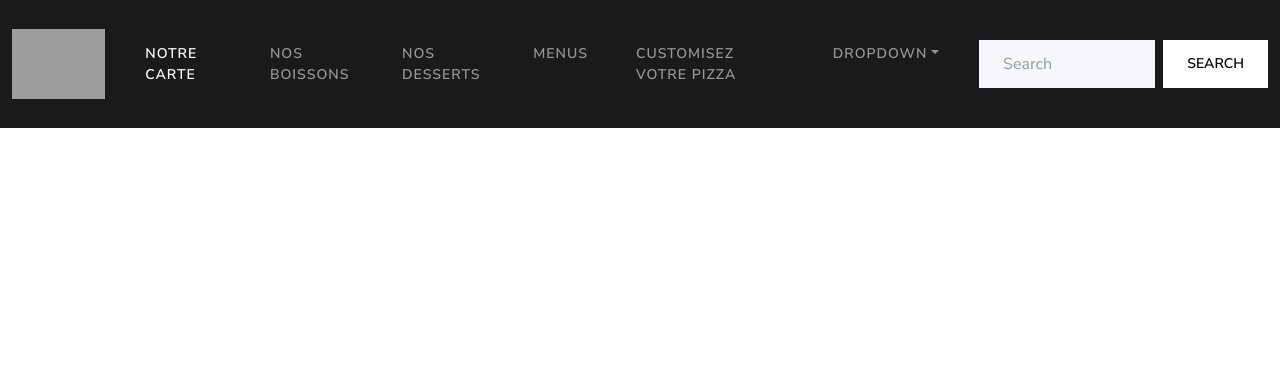
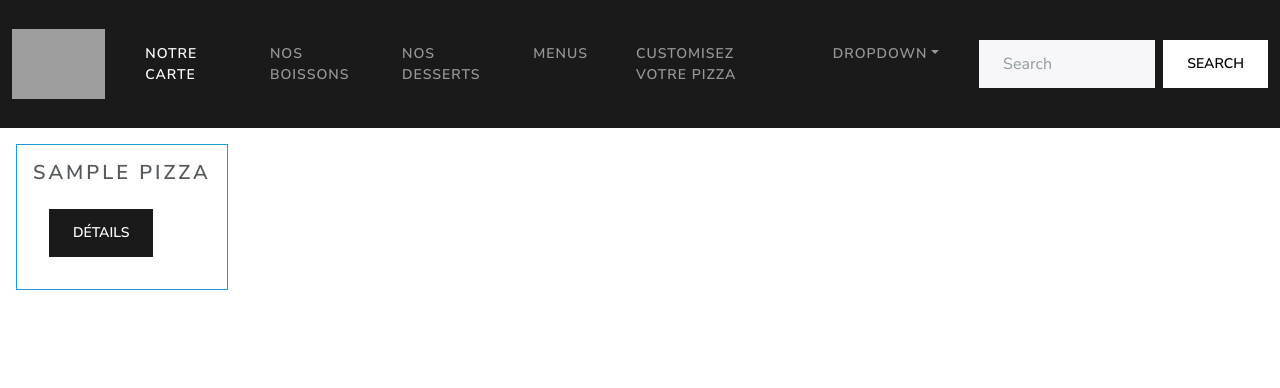
Before and after one commit to Talicke/pizzeriaSymfony, a PHP site: template templates/pizza/index.html.twig in a window 1280 px wide. Shown: the top 388 px of the page. Run offline with PHP 8.4, Linux system fonts and the light colour scheme; the template is opened without the code that fills it: most values are stand-ins (such as "Sample title", 1, 10 or a date in 2020); some libraries are stand-ins or nearby versions; grey boxes are pictures that could not be loaded.

Commit message:
liste des pizzas

```diff
--- a/templates/pizza/index.html.twig
+++ b/templates/pizza/index.html.twig
@@ -3,4 +3,32 @@
 {% block title %}Hello PizzaController!{% endblock %}
 
 {% block body %}
+<div class="d-flex flex-warp">
+{% for pizza in pizzas %}
+    <div class="card border-info m-3" id="card{{pizza.id}}"style="max-width: 20rem;">
+    <img href="{{pizza.imgPizza}}">
+    <div class="card-body">
+    <h4 class="card-title">{{pizza.namePizza}}</h4>
+        <p class="card-text" id="desc{{pizza.id}}" style="display: none;">{{pizza.descPizza}}</p>
+        <button class="btn btn-primary m-3" id="show{{pizza.id}}">détails</button>
+    </div>
+    </div>
+
+    <script>
+        let btn{{pizza.id}} = document.querySelector("#show{{pizza.id}}")
+        let desc{{pizza.id}} = document.querySelector("#desc{{pizza.id}}")
+        let state{{pizza.id}}= false;
+        btn{{pizza.id}}.addEventListener("click", function(){
+            if (state{{pizza.id}} == false){
+                desc{{pizza.id}}.style.display ="flex";
+                state{{pizza.id}} = true;
+            }else if (state{{pizza.id}} == true){
+                desc{{pizza.id}}.style.display ="none";
+                state{{pizza.id}} = false;
+            }
+        })
+
+    </script>
+{% endfor %}
+
 {% endblock %}
```
